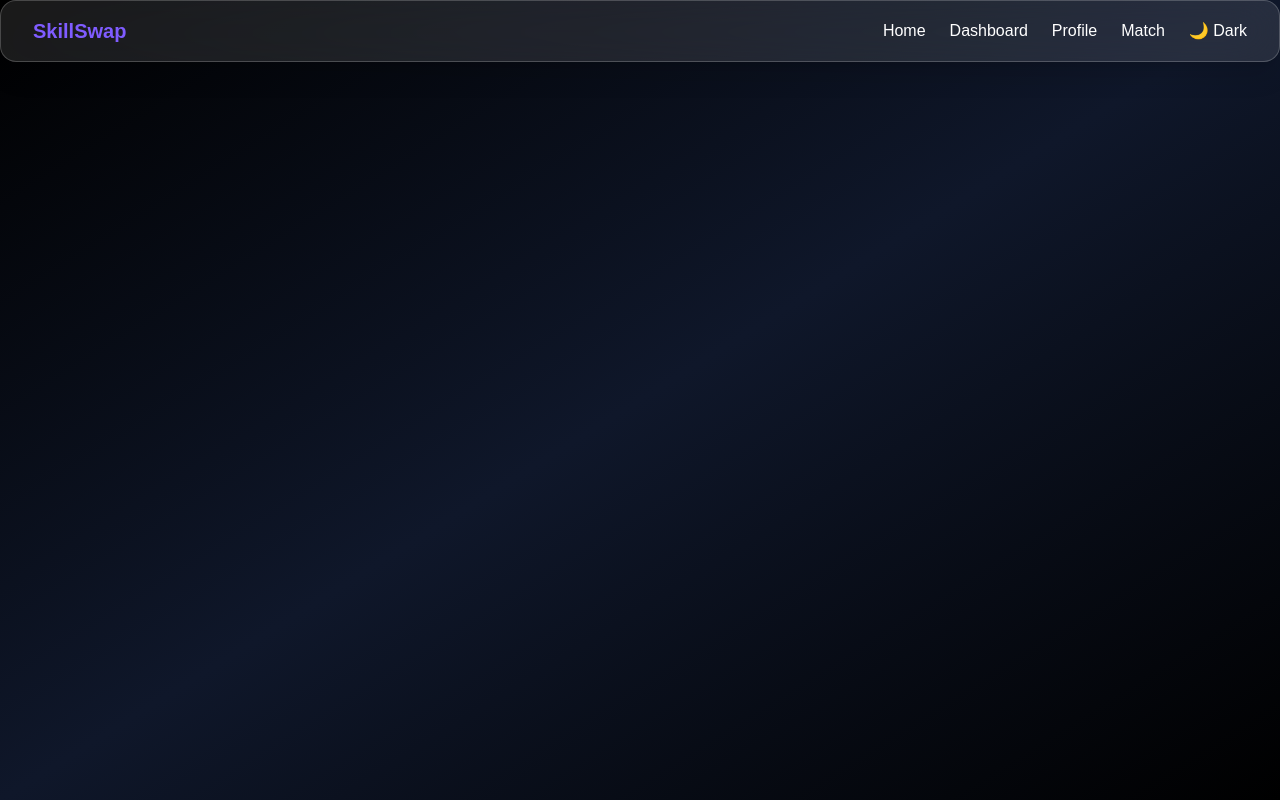
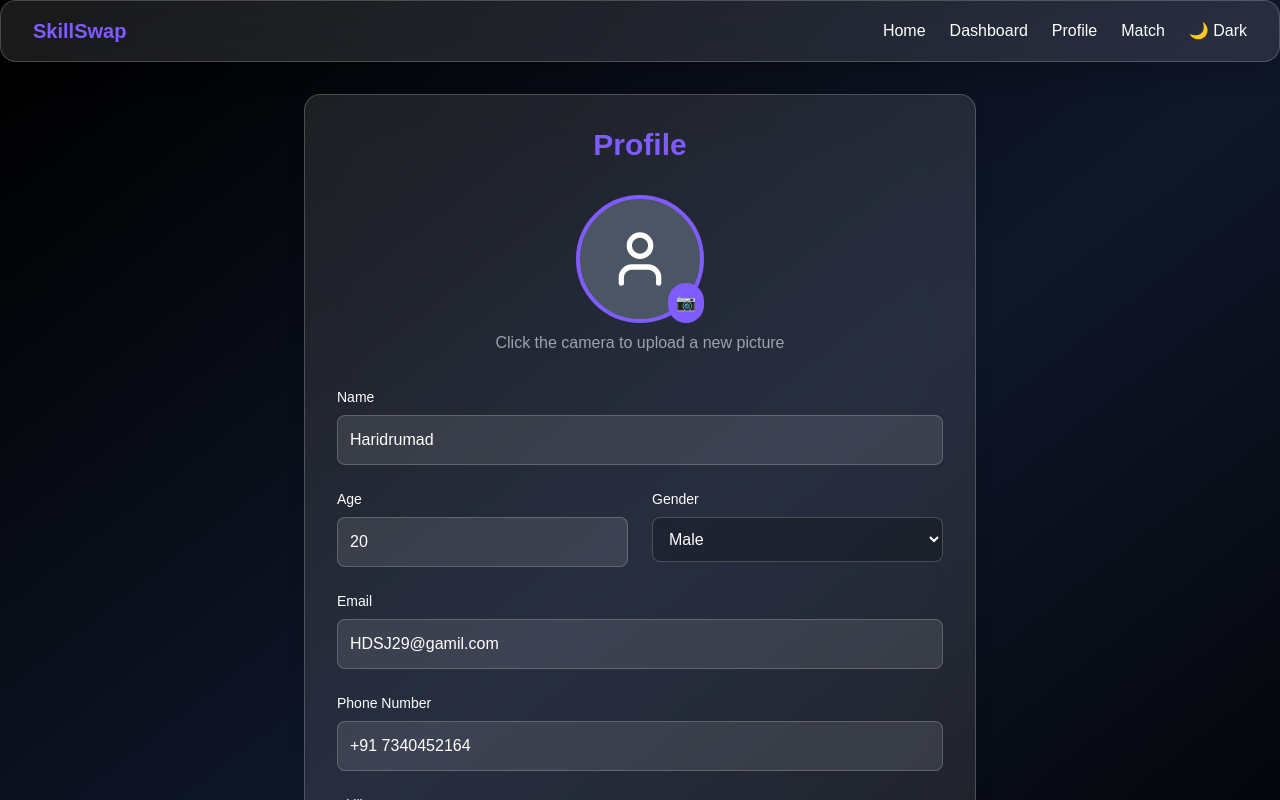
Before and after one commit to j4yesh-911/project-perfecto, a React (Vite) app in the folder FRONTEND/: page /profile in a window 1280 px wide. Shown: the top 800 px of the page. Built offline with nearby package versions, Linux system fonts and the light colour scheme; no server answers.

Commit message:
App Routes

```diff
--- a/FRONTEND/src/routes/AppRoutes.jsx
+++ b/FRONTEND/src/routes/AppRoutes.jsx
@@ -6,7 +6,8 @@
 import Dashboard from "../pages/Dashboard";
 import LiveSession from "../pages/Livesession";
 import Chat from "../pages/Chat";
-
+import profile from "../pages/profile";
+import Profile from "../pages/profile";
 
 
 export default function AppRoutes() {
@@ -19,6 +20,7 @@
       <Route path="/dashboard" element={<Dashboard />} />
       <Route path="/live" element={<LiveSession />} />
       <Route path="/chat" element={<Chat/>}/>
+      <Route path="/profile" element={<Profile />} />
       {/* <Route path="/session/:id" element={<Session />} /> */}
       {/* <Route path="/session/:id" element={<Session />} /> */}
     </Routes>
--- a/FRONTEND/tailwind.config.js
+++ b/FRONTEND/tailwind.config.js
@@ -1,4 +1,5 @@
 export default {
+  darkMode: "class",   // ✅ THIS LINE IS REQUIRED
   content: ["./index.html", "./src/**/*.{js,jsx}"],
   theme: {
     extend: {
```
Also changed, not shown: 1 other file (tests, documents, lock files or other folders).
